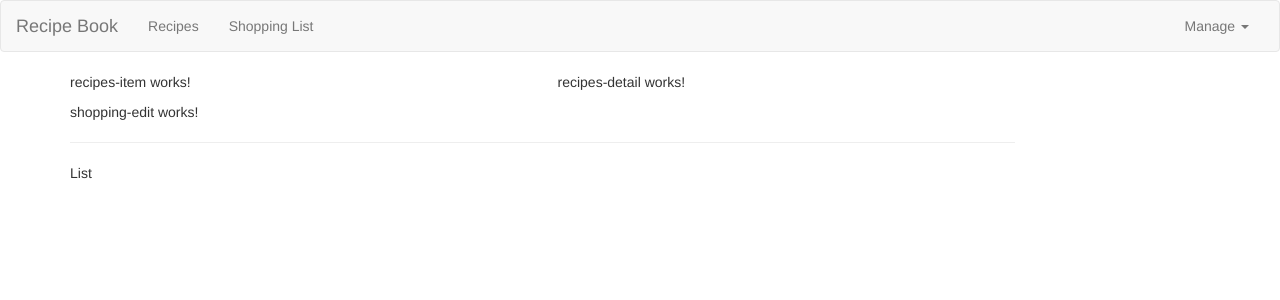
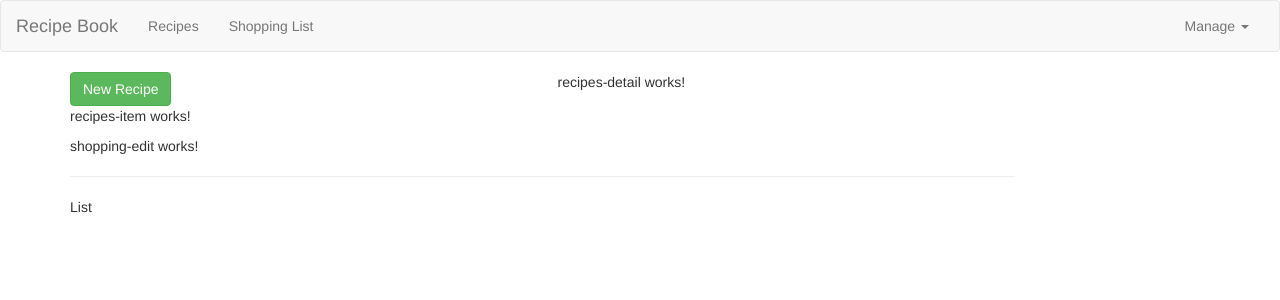
Before and after one commit to lordvictor6393/angularCourseProject, an Angular app: page / in a window 1280 px wide. Shown: the top 300 px of the page. Built offline with nearby package versions, Linux system fonts and the light colour scheme.

Commit message:
Adding recipe model

```diff
--- /dev/null
+++ b/src/app/recipes/recipe.model.ts
@@ -0,0 +1,14 @@
+/**
+ * Created by vvasquez on 6/22/2017.
+ */
+export class Recipe {
+  public name: string;
+  public description: string;
+  public imagePath: string;
+
+  constructor (name: string, desc: string, imagePath: string) {
+    this.name = name;
+    this.description = desc;
+    this.imagePath = imagePath;
+  }
+}
--- a/src/app/recipes/recipes-list/recipes-list.component.html
+++ b/src/app/recipes/recipes-list/recipes-list.component.html
@@ -1 +1,10 @@
-<app-recipes-item></app-recipes-item>
+<div class="row">
+  <div class="col-xs-12">
+    <button class="btn btn-success">New Recipe</button>
+  </div>
+</div>
+<div class="row">
+  <div class="col-xs-12">
+    <app-recipes-item></app-recipes-item>
+  </div>
+</div>
--- a/src/app/recipes/recipes-list/recipes-list.component.ts
+++ b/src/app/recipes/recipes-list/recipes-list.component.ts
@@ -1,4 +1,6 @@
 import { Component, OnInit } from '@angular/core';
+
+import { Recipe } from '../recipe.model';
 
 @Component({
   selector: 'app-recipes-list',
@@ -6,6 +8,9 @@ import { Component, OnInit } from '@angular/core';
   styleUrls: ['./recipes-list.component.css']
 })
 export class RecipesListComponent implements OnInit {
+  recipes: Recipe[] = [
+    new Recipe('test recipe', 'test recipe description', 'http://www.potato.ie/media/1008/cheesy-potato-bites.jpg')
+  ];
 
   constructor() { }
 
```
